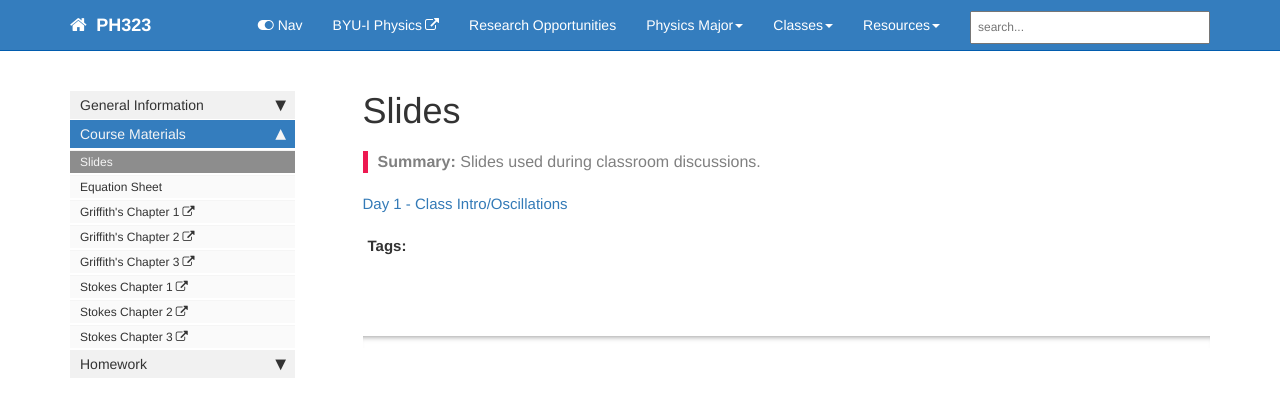
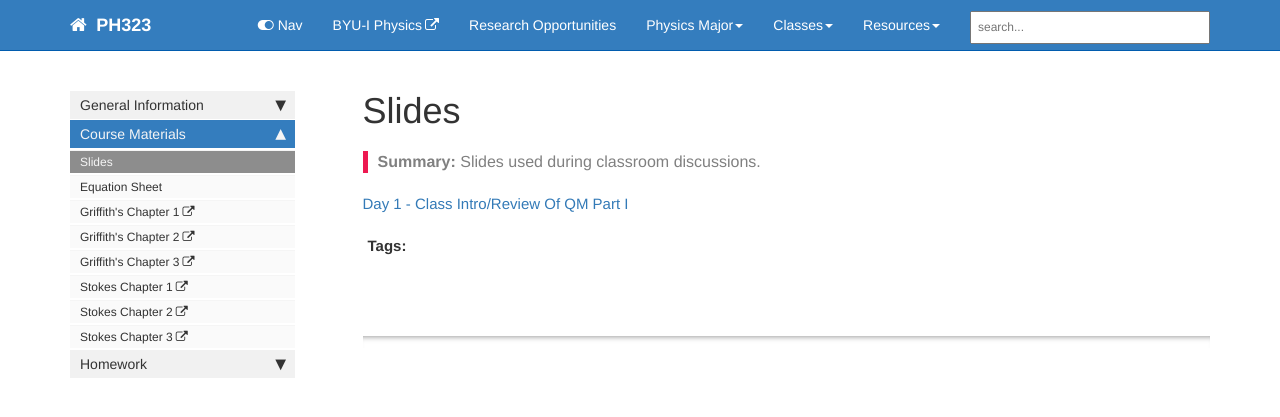
Before and after one commit to lancejnelson/PH323, a Jekyll site: the page built from course_docs/slides.md, in a window 1280 px wide. Shown: the top 417 px of the page. Built offline with Jekyll 4.4.1, drawn with Linux system fonts in a browser that asks for light colours; comment, search, counter and statistics services are not loaded.

Commit message:
Updated slides and HW for day 1

```diff
--- a/course_docs/slides.md
+++ b/course_docs/slides.md
@@ -10,6 +10,6 @@ folder: course_docs
 ---
 
 
-[Day 1 - Class Intro/Oscillations][day1]
+[Day 1 - Class Intro/Review Of QM Part I][day1]
 
-[day1]: ../course_docs/slides/Day01Intro_to_Oscillations.pdf
+[day1]: ../course_docs/slides/Day01_Quantum_Review.pdf
```
Also changed, not shown: 3 other files.
